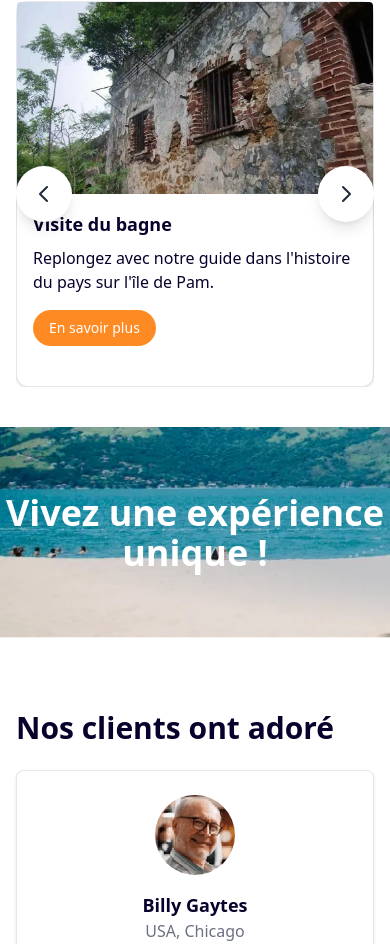
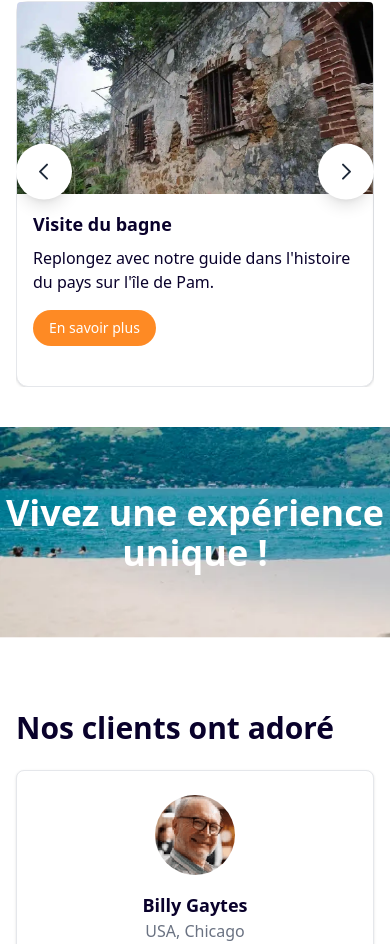
Before and after one commit to viti-cci-2024/gitepim-vue3-vti, a Vue app: page / in a window 390 px wide. Shown: the part 1665-2609 px from the top of the page. Built offline with nearby package versions, Linux system fonts and the light colour scheme.

Commit message:
Ajustement fleches carousel hauteur mobile

```diff
--- a/src/views/HomeView.vue
+++ b/src/views/HomeView.vue
@@ -69,20 +69,28 @@
       </div>
 
       <div class="relative overflow-hidden">
-        <!-- Boutons de navigation -->
-        <button @click="prev" :disabled="isAnimating"
-          class="absolute top-1/2 left-0 -translate-y-1/2 bg-white text-gray-800 p-4 rounded-full shadow-lg hover:bg-gray-100 transition z-10">
-          <svg xmlns="http://www.w3.org/2000/svg" class="w-6 h-6" fill="none" viewBox="0 0 24 24" stroke="currentColor">
+        <!-- Bouton précédent -->
+        <button @click="prev" :disabled="isAnimating" class="absolute top-1/2 left-0 -translate-y-[90%]
+           bg-white p-4 rounded-full shadow-lg
+           hover:bg-gray-100 transition z-10
+           flex items-center justify-center">
+          <svg xmlns="http://www.w3.org/2000/svg" class="w-6 h-6 text-gray-800" fill="none" viewBox="0 0 24 24"
+            stroke="currentColor">
             <path stroke-linecap="round" stroke-linejoin="round" stroke-width="2" d="M15 19l-7-7 7-7" />
           </svg>
         </button>
 
-        <button @click="next" :disabled="isAnimating"
-          class="absolute top-1/2 right-0 -translate-y-1/2 bg-white text-gray-800 p-4 rounded-full shadow-lg hover:bg-gray-100 transition z-10">
-          <svg xmlns="http://www.w3.org/2000/svg" class="w-6 h-6" fill="none" viewBox="0 0 24 24" stroke="currentColor">
+        <!-- Bouton suivant -->
+        <button @click="next" :disabled="isAnimating" class="absolute top-1/2 right-0 -translate-y-[90%]
+           bg-white p-4 rounded-full shadow-lg
+           hover:bg-gray-100 transition z-10
+           flex items-center justify-center">
+          <svg xmlns="http://www.w3.org/2000/svg" class="w-6 h-6 text-gray-800" fill="none" viewBox="0 0 24 24"
+            stroke="currentColor">
             <path stroke-linecap="round" stroke-linejoin="round" stroke-width="2" d="M9 5l7 7-7 7" />
           </svg>
         </button>
+
 
         <!-- Carousel -->
         <div class="flex transition-transform duration-500 ease-in-out" :style="{
```
Lines whose indentation alone changed are shown as unchanged.
